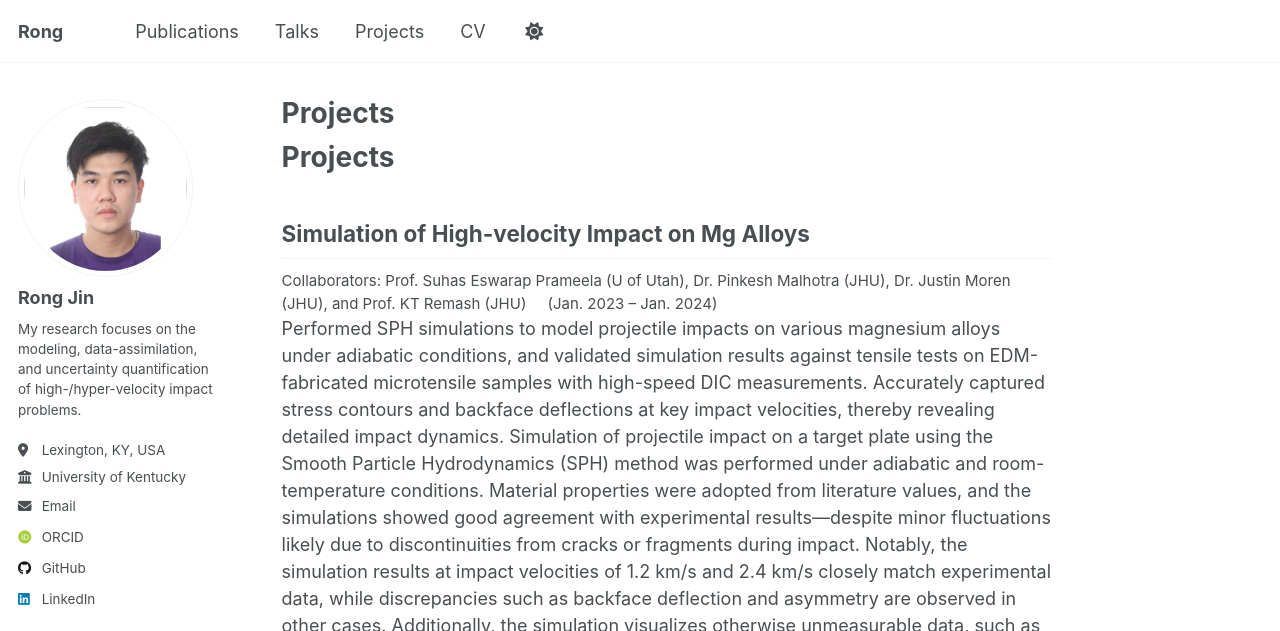
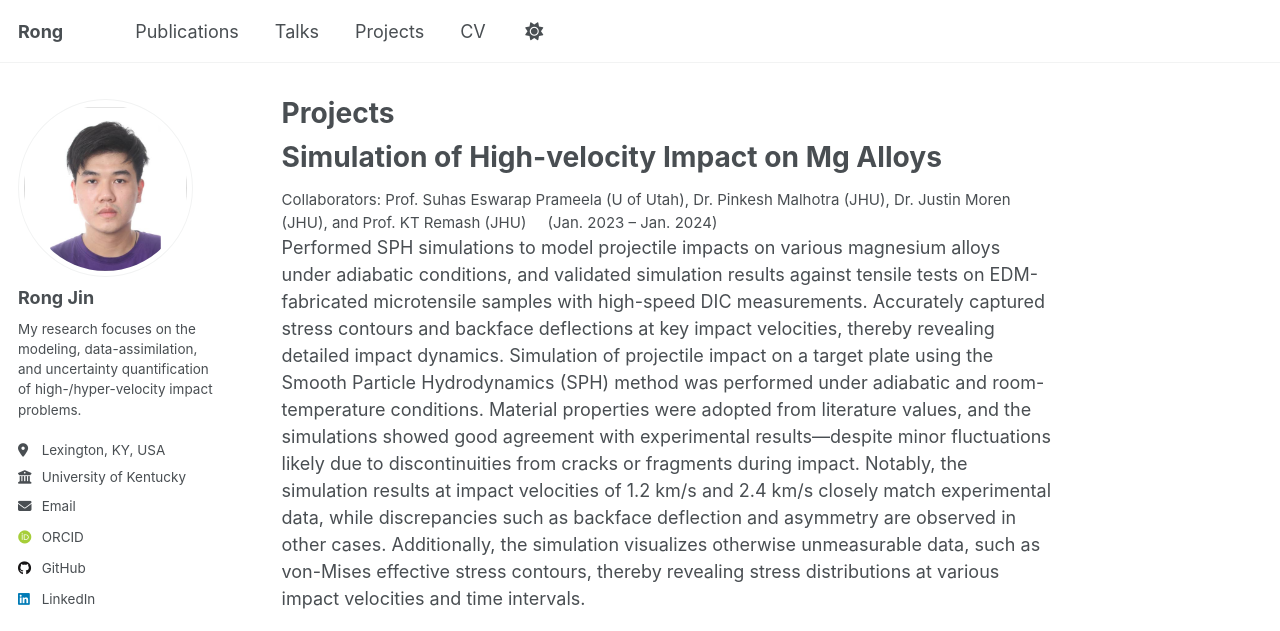
Before and after one commit to rong-jin/rong-jin.github.io, a Jekyll site: the page built from _pages/projects.md, in a window 1280 px wide and 900 px high, cut to the strip 0-631 px from the top of the window. Built offline with Jekyll 4.4.1, drawn with Linux system fonts in a browser that asks for light colours; some web fonts are replaced.

Commit message:
Update projects.md

```diff
--- a/_pages/projects.md
+++ b/_pages/projects.md
@@ -3,9 +3,7 @@ title: "Projects"
 permalink: /projects/
 ---
 
-# Projects
-
-## Simulation of High-velocity Impact on Mg Alloys
+# Simulation of High-velocity Impact on Mg Alloys
 
 <div style="text-align: left; font-size: smaller;">
 Collaborators: Prof. Suhas Eswarap Prameela (U of Utah), Dr. Pinkesh Malhotra (JHU), Dr. Justin Moren (JHU), and Prof. KT Remash (JHU) &nbsp;&nbsp;&nbsp; (Jan. 2023 – Jan. 2024)
```
